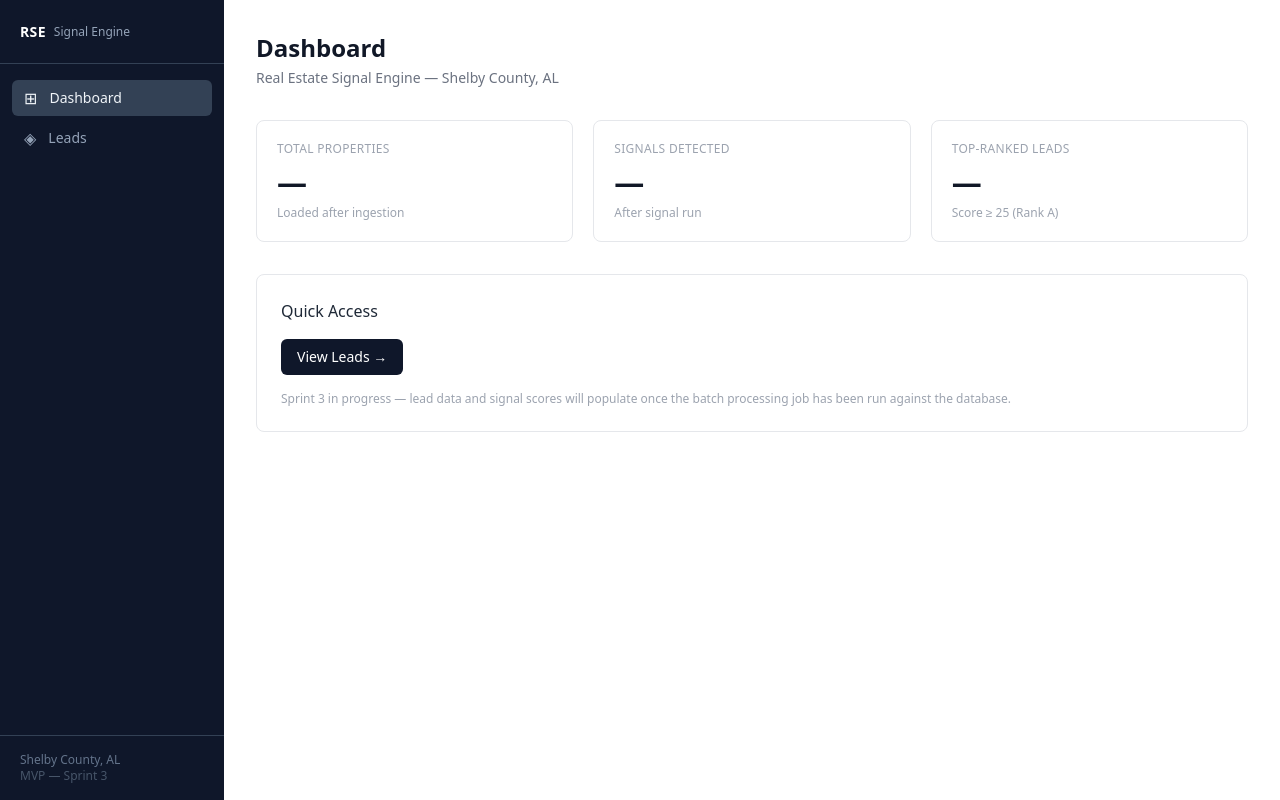
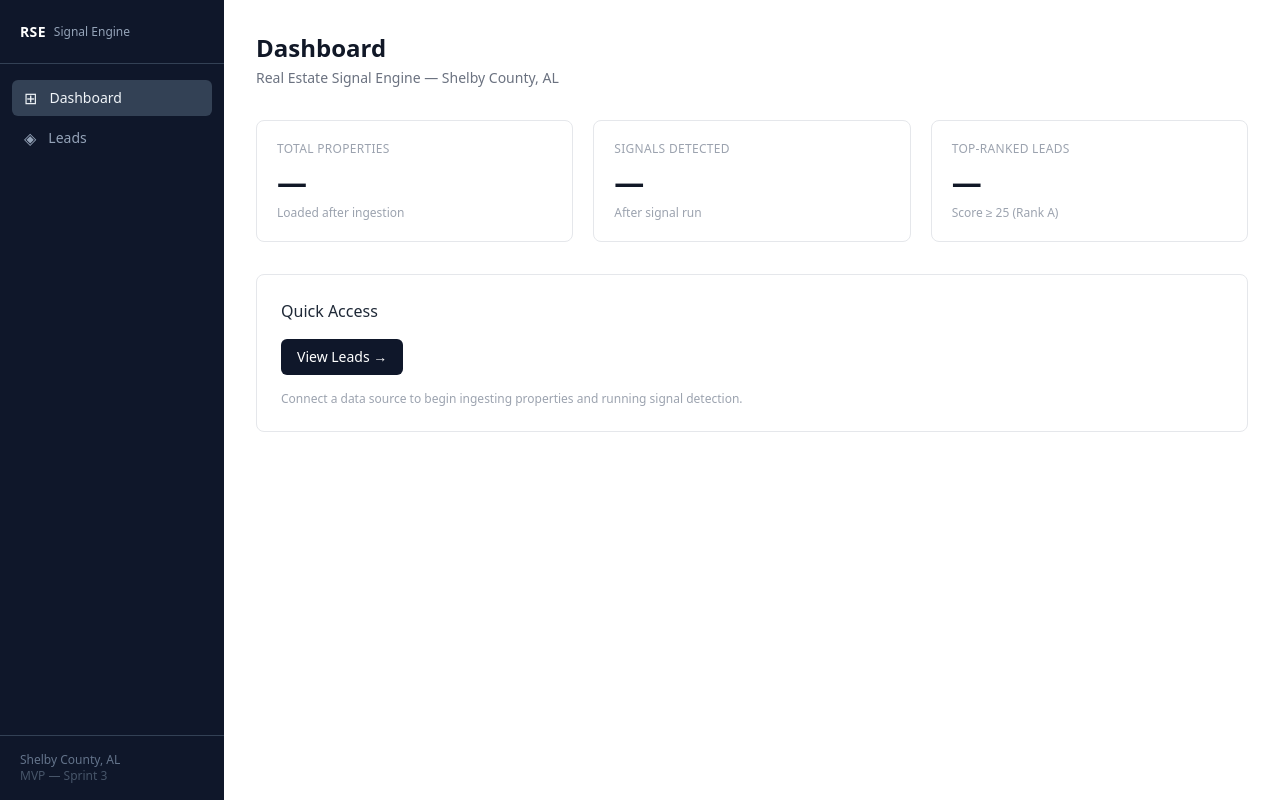
Before and after one commit to chrisj909/dev-rse, a Next.js app in the folder frontend/: page / in a window 1280 px wide. Built offline with nearby package versions, Linux system fonts and the light colour scheme.

Commit message:
Update sprint status message in page.tsx

```diff
--- a/frontend/app/page.tsx
+++ b/frontend/app/page.tsx
@@ -30,8 +30,7 @@ export default function DashboardPage() {
           </Link>
         </div>
         <p className="mt-4 text-xs text-gray-400">
-          Sprint 3 in progress — lead data and signal scores will populate once
-          the batch processing job has been run against the database.
+          Connect a data source to begin ingesting properties and running signal detection.
         </p>
       </div>
     </div>
```
